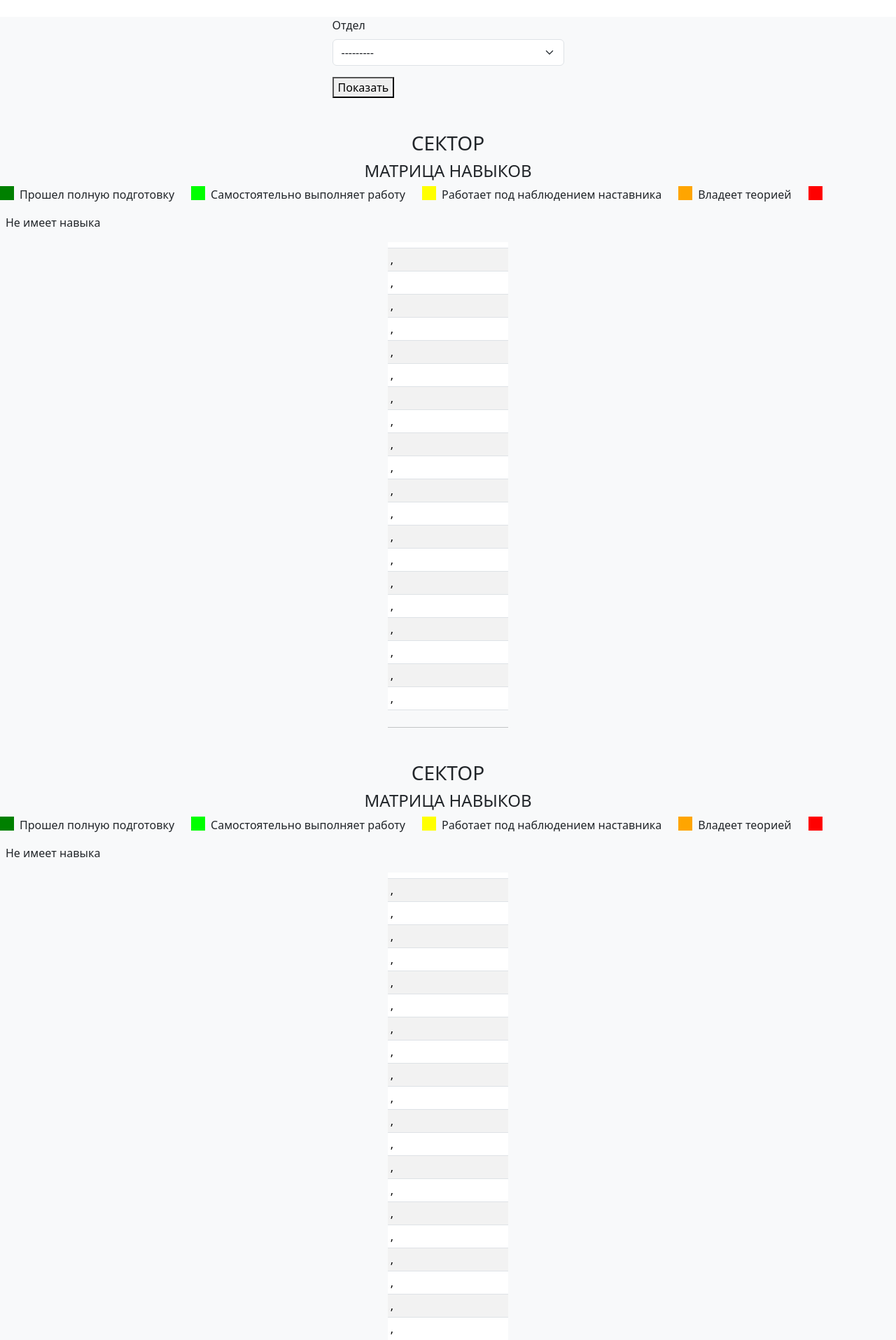
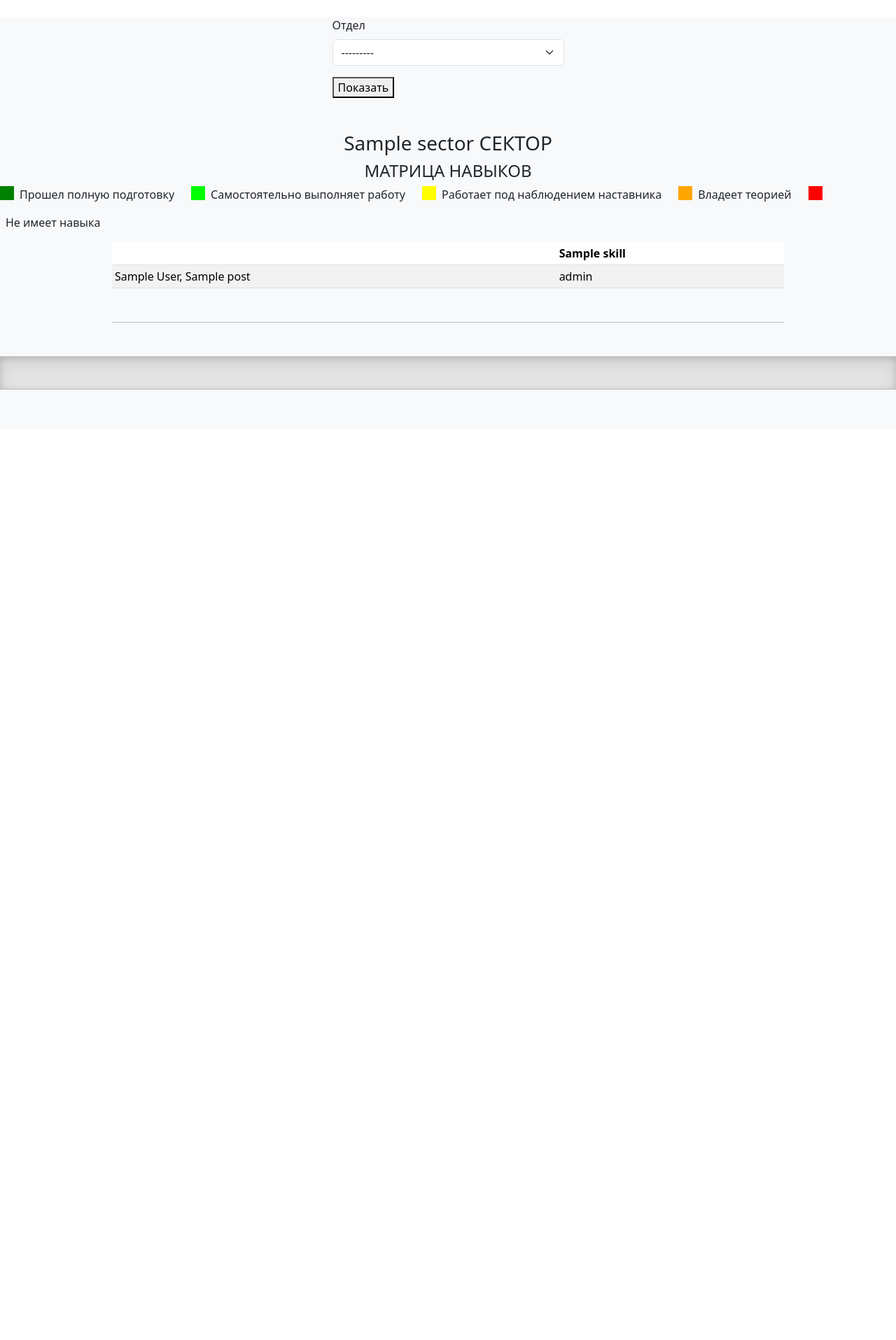
Before and after one commit to ir204/kis_npkb, a Django app: template kis_npkb/skills/templates/skills/skill_list.html in a window 1280 px wide. Shown: the part 109-2024 px from the top of the page at 70% size. After the commit the page ends 666 px from the top, so only its background shows below. Run offline with Django 5.2, Linux system fonts and the light colour scheme; data comes from the database, SQL or seed files in the repository; both versions use the stored data as it was after the commit; the template is opened without the code that fills it: values that come from a table or form of the project are taken from there, most other values are stand-ins (such as "Sample title", 1, 10 or a date in 2020); some libraries are stand-ins or nearby versions.

Commit message:
1827398192

```diff
--- a/kis_npkb/employees/models.py
+++ b/kis_npkb/employees/models.py
@@ -22,7 +22,7 @@
     sector = models.ForeignKey("departments.Sector", on_delete=models.CASCADE, verbose_name="Сектор")
 
     def __str__(self):
-        return self.name
+        return "{} {} {}".format(self.full_name, self.sector.name, self.post)
 
     @property
     def full_name(self):
--- a/kis_npkb/employees/templates/employees/employees_by_competence.html
+++ b/kis_npkb/employees/templates/employees/employees_by_competence.html
@@ -4,7 +4,7 @@
 <div class="card rounded-3 shadow-sm border-0 ms-5 me-1">
 
     <div class="card-header bg-transparent border-0 d-flex justify-content-center">
-        <img class="w-50 img-fluid rounded-3" src="{{ employee.photo.url }}" alt="{{ employee.full_name }}">
+        <img class="img-fluid rounded-3" src="{{ employee.photo.url }}" alt="{{ employee.full_name }}">
     </div>
 
     <div class="card-body">
--- a/kis_npkb/employees/templates/employees/employees_by_skill.html
+++ b/kis_npkb/employees/templates/employees/employees_by_skill.html
@@ -4,7 +4,7 @@
 <div class="card rounded-3 shadow-sm border-0 ms-5 me-1">
 
     <div class="card-header bg-transparent border-0 d-flex justify-content-center">
-        <img class="w-50 img-fluid rounded-3" src="{{ employee.photo.url }}" alt="{{ employee.full_name }}">
+        <img class="img-fluid rounded-3" src="{{ employee.photo.url }}" alt="{{ employee.full_name }}">
     </div>
 
     <div class="card-body">
--- a/kis_npkb/skills/templates/skills/skill_list.html
+++ b/kis_npkb/skills/templates/skills/skill_list.html
@@ -14,12 +14,12 @@
         </form>
     </div>
 </div>
-<div class="d-flex flex-column align-items-center flex-shrink-0 bg-body-tertiary" style="min-width: 380px;">
+<div class="d-flex flex-column align-items-center flex-shrink-0 bg-body-tertiary w-100">
     {% if object_list %}
-        {% for object in object_list %}
-        <h3>{{ object.sector.name }} СЕКТОР</h3>
+        {% for a_group in grouped_empskill_list %}
+        <h3>{{ a_group.0.sector.name }} СЕКТОР</h3>
         <h4>МАТРИЦА НАВЫКОВ</h4>
-        <div class="d-flex flex-wrap">
+        <div class="d-flex flex-wrap ">
 
             <figure class="figure" style="background-color: green; height: 20px; width: 20px;"></figure>
             <p class="ms-2 me-4">Прошел полную подготовку</p>
@@ -37,38 +37,40 @@
             <p class="ms-2 me-4">Не имеет навыка</p>
 
         </div>
-            <div class="table-responsive">
+        <div class="table-responsive w-75">
             <table class="table table-striped table-sm">
                 <thead>
                     <tr>
                         <th></th>
-                            {% for object in object_list %}
-                                <th scope="col">{{ object.skill.name }}</th>
+
+                            {% for empskill in a_group.0.empskill_set.all %}
+                                <th scope="col">{{ empskill.skill.name }}</th>
                             {% endfor %}
+
                     </tr>
                 </thead>
                 <tbody>
-                    {% for object in object_list %}
+                    {% for empskill in a_group.0.empskill_set.all %}
                         <tr>
-                            <td>{{ object.employee.full_name }}, {{ object.employee.post }}</td>
-                            {% for object in object_list %}
-                                <td class="font-weight-bold" style="background-color: {% if object.skill_level == 0 %}
+                            <td>{{ empskill.employee.full_name }}, {{ empskill.employee.post }}</td>
+                            {% for empskills in a_group.0.empskill_set.all %}
+                                <td class="font-weight-bold" style="background-color: {% if not empskills.skill_level %}
                                 {{ 'red' }}
-                            {% elif object.skill_level == 1 %}
+                            {% elif empskills.skill_level == 1 %}
                                 {{ 'orange' }}
-                            {% elif object.skill_level == 2 %}
+                            {% elif empskills.skill_level == 2 %}
                                 {{ 'yellow' }}
-                            {% elif object.skill_level == 3 %}
+                            {% elif empskills.skill_level == 3 %}
                                 {{ 'lime' }}
-                            {% elif object.skill_level == 4 %}
+                            {% elif empskills.skill_level == 4 %}
                                 {{ 'green' }}
-                            {% endif %}" >{{ object.skill_level }}</td>
+                            {% endif %}">{% if not empskills.skill_level %} 0 {% else %} {{ empskills.skill_level }} {% endif %}</td>
                             {% endfor %}
                         </tr>
                     {% endfor %}
                 </tbody>
             </table>
-                <hr class="hr hr-blurry mt-4 mb-5"></hr>
+            <hr class="hr hr-blurry w-100 mt-5 mb-5"/>
         </div>
         {% endfor %}
     {% endif %}
```
Also changed, not shown: kis_npkb/employees/templates/employees/employee_list.html (+5 -5 lines), kis_npkb/skills/templates/skills/skill_list_tmp.html (added, +31 -0 lines), kis_npkb/skills/views.py (+30 -1 lines), kis_npkb/db.sqlite3, kis_npkb/media/10.webp (added), kis_npkb/media/11.webp (added), kis_npkb/media/12.webp (added), kis_npkb/media/13.webp (added), kis_npkb/media/14.webp (added), kis_npkb/media/3.webp, kis_npkb/media/5.webp (added), kis_npkb/media/6.webp (added), kis_npkb/media/7.webp (added), kis_npkb/media/8.webp (added), 1 more files. Lines whose indentation alone changed are shown as unchanged.
